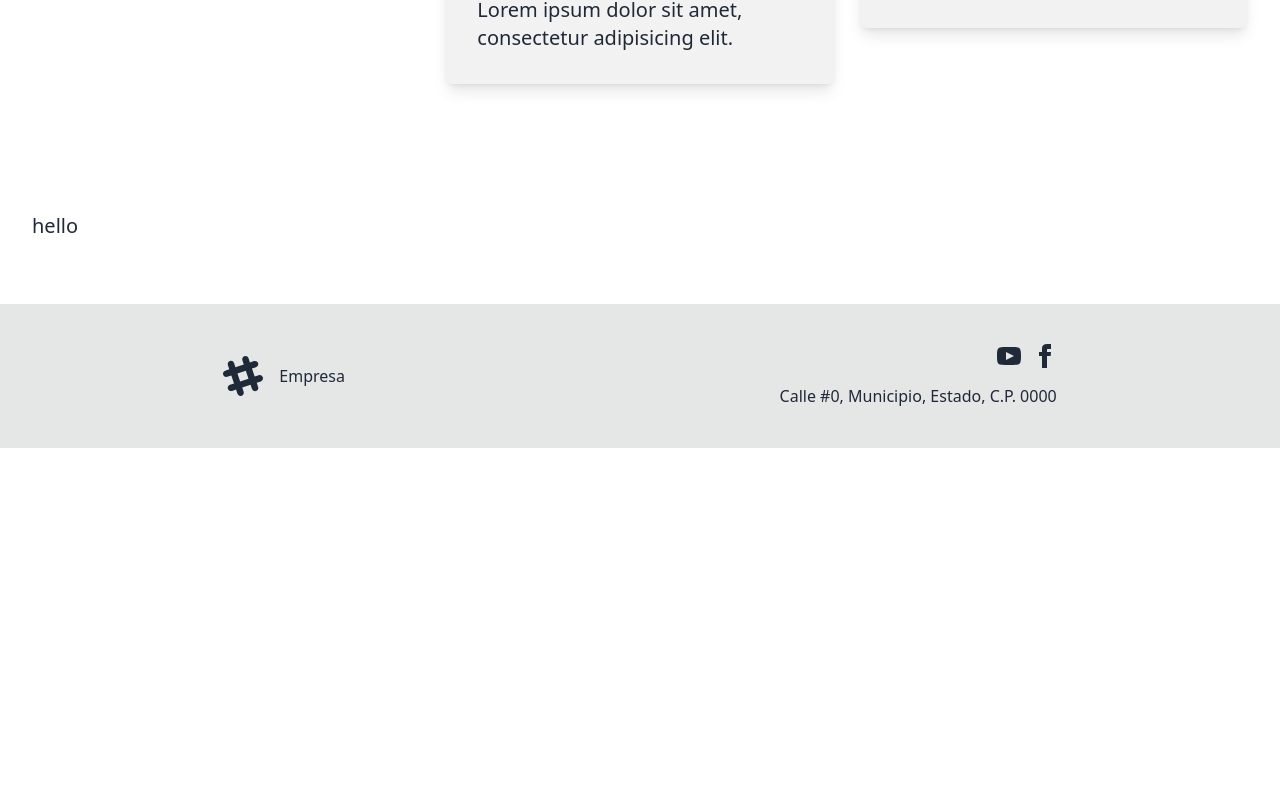
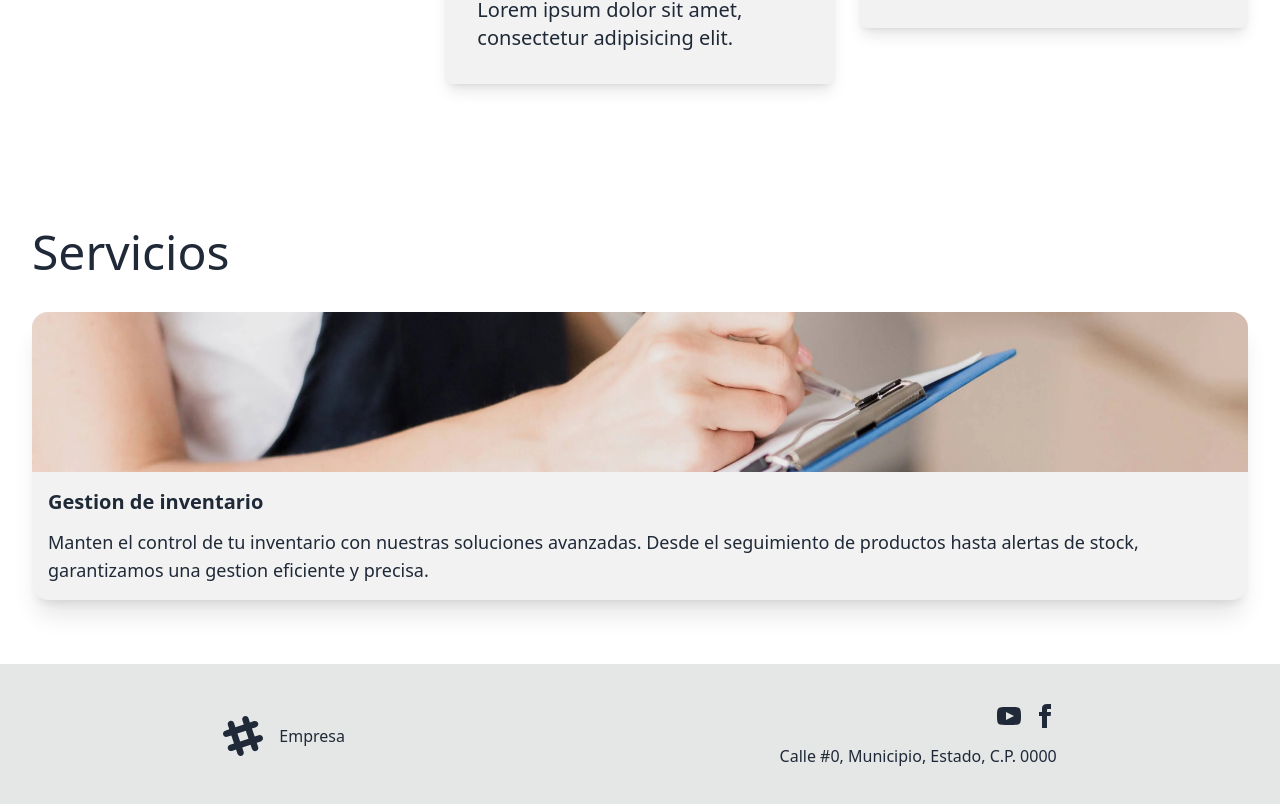
Before and after one commit to javier-rosales/tailwind-test, a React (Vite) app: page / in a window 1280 px wide. Shown: the part 1968-2772 px from the top of the page. Before the commit the page ends 2416 px from the top, so only its background shows below. Built offline with nearby package versions, Linux system fonts and the light colour scheme.

Commit message:
Add component: Card

```diff
--- /dev/null
+++ b/src/components/Card.jsx
@@ -0,0 +1,22 @@
+const Card = ({ imgSrc, title, content }) => {
+  return (
+    <div className='card card-compact bg-base-200 shadow-xl'>
+      <figure>
+        <img
+          className='h-40 w-full object-cover'
+          src={imgSrc}
+        />
+      </figure>
+      <div className='card-body'>
+        <h2 className='card-title'>
+          {title}
+        </h2>
+        <p className='text-lg'>
+          {content}
+        </p>
+      </div>
+    </div>
+  )
+}
+
+export default Card
--- a/src/components/Home.jsx
+++ b/src/components/Home.jsx
@@ -2,6 +2,7 @@ import './Home.css'
 import Section from './Section'
 import SectionTitle from './SectionTitle'
 import UserReviewCard from './UserReviewCard'
+import Card from './Card'
 
 const Home = () => {
   return (
@@ -73,7 +74,16 @@ const Home = () => {
         </div>
       </Section>
       <Section>
-        hello
+        <SectionTitle>
+          Servicios
+        </SectionTitle>
+        <div>
+          <Card
+            imgSrc='/close-up-woman-writing-clipboard.webp'
+            title='Gestion de inventario'
+            content='Manten el control de tu inventario con nuestras soluciones avanzadas. Desde el seguimiento de productos hasta alertas de stock, garantizamos una gestion eficiente y precisa.'
+          />
+        </div>
       </Section>
     </>
   )
```
Also changed, not shown: public/close-up-woman-writing-clipboard.webp (added).
